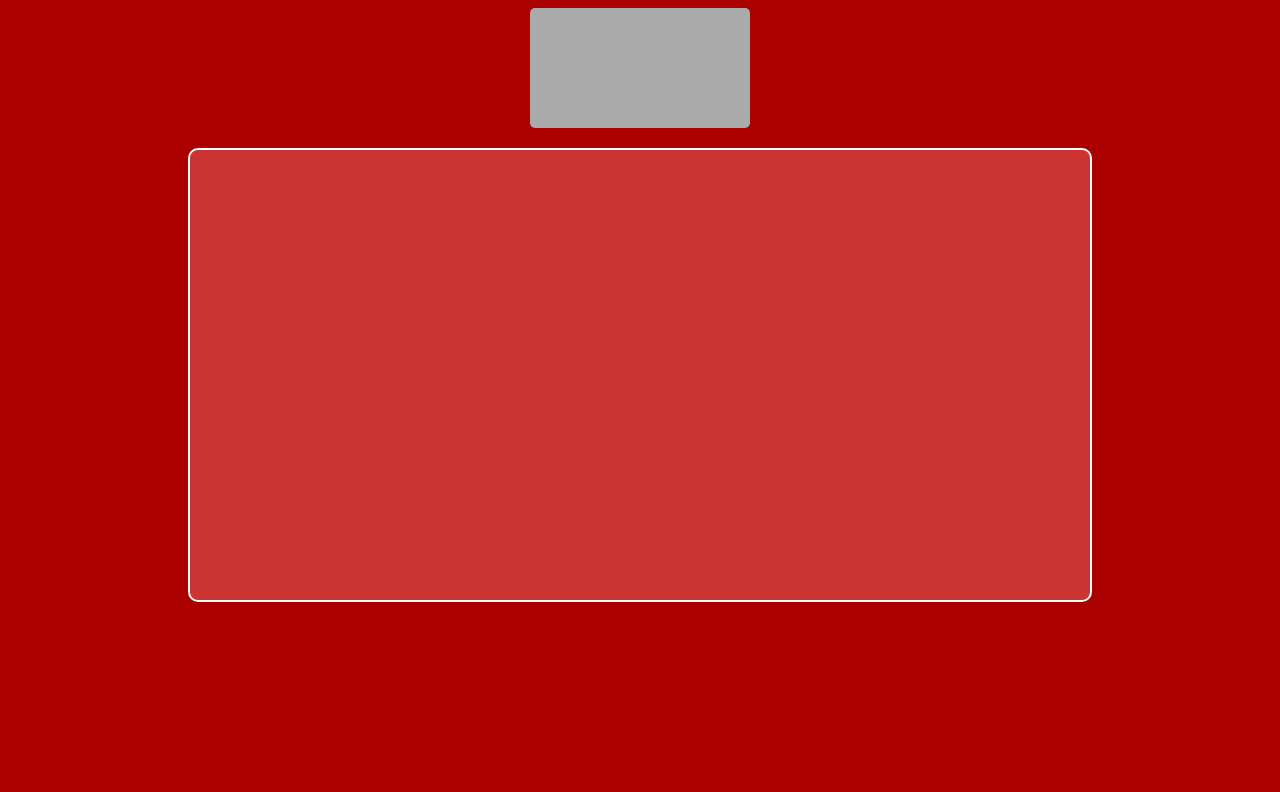
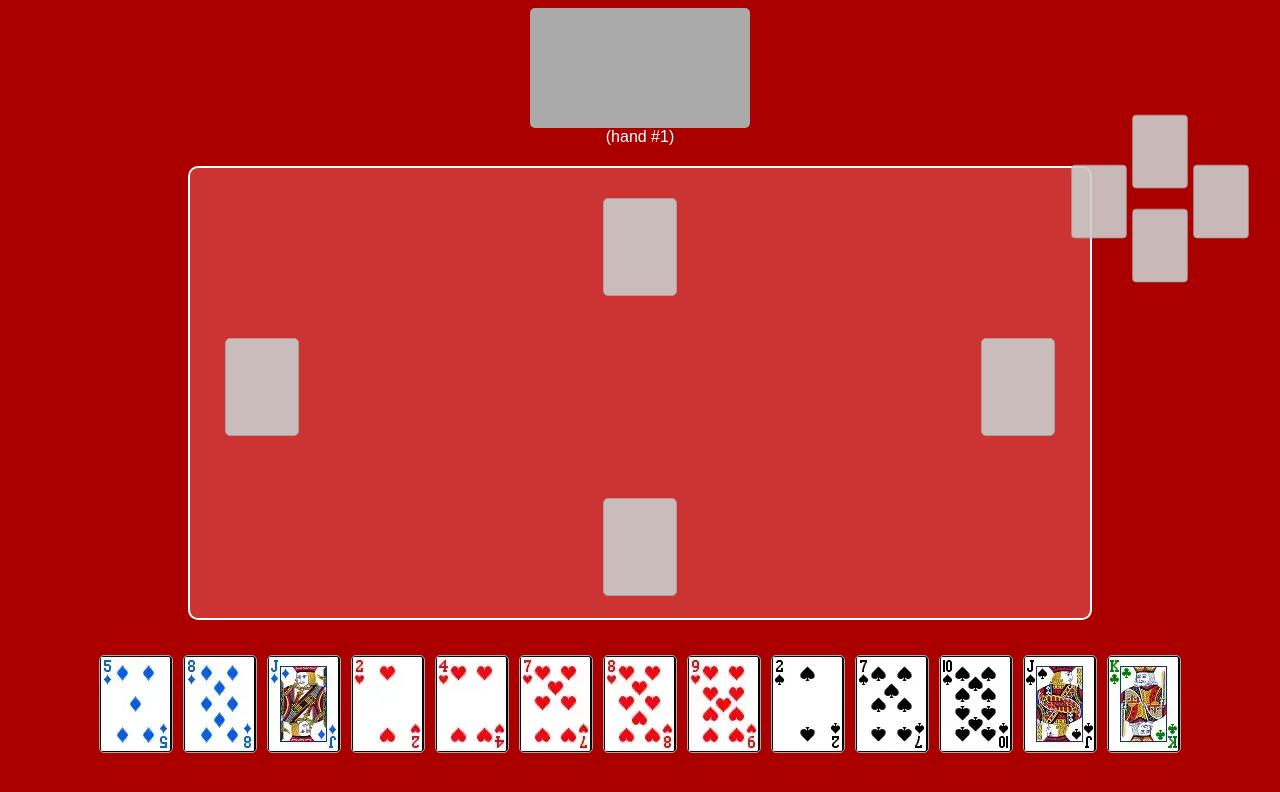
Before and after one commit to ADBond/pippins, a website built with Vite: page index.html in a window 1280 px wide. Built offline with nearby package versions, Linux system fonts and the light colour scheme.

Commit message:
more scalade c/v - render opening state

```diff
--- a/index.html
+++ b/index.html
@@ -15,6 +15,7 @@
 
     <div class="trumps" id="trump-holder"></div>
 
+    <div class="hand-number" id="hand-number"></div>
     <div class="scores" id="scores"></div>
 
     <div class="game-board">
--- a/src/game/game.ts
+++ b/src/game/game.ts
@@ -1,4 +1,4 @@
-import { GameConfig, GameState } from "./gamestate";
+import { GameConfig, GameState, GameStateForUI } from "./gamestate";
 import { AgentName } from "./agent/agent";
 
 const defaultConfig: GameConfig = {}
@@ -30,4 +30,9 @@ export class Game {
     //   this.currentLog = new GameLog(this.gameID, this.state.config, this.playerNames, this.simulation);
     // }
   }
+
+  getGameStateForUI(): GameStateForUI {
+    return this.state.getStateForUI();
+  }
+
 }
--- a/src/game/gamestate.ts
+++ b/src/game/gamestate.ts
@@ -1,11 +1,11 @@
 import { Card, Suit, getFullPack, shuffle } from "./card";
-import { Player, PlayerName } from "./player";
+import { Player, PlayerName, playerNameArr } from "./player";
 import { Agent, AgentName, agentLookup } from "./agent/agent";
 
 export type GameConfig = {
 }
 
-export type state = 'game_initialise' | 'discarding' | 'play_card' | 'trick_complete' | 'hand_complete' | 'game_complete';
+export type state = 'game_initialise' | 'discarding' | 'play_card' | 'trick_complete' | 'hand_complete' | 'new_hand' | 'game_complete';
 
 export class GameState {
     public dealerIndex: number;
@@ -43,8 +43,8 @@ export class GameState {
         // choose a random initial dealer
         this.dealerIndex = Math.floor(Math.random() * playerNames.length);
         // dummy values:
-        this.currentPlayerIndex = -1;
-        this.trickIndex = -1;
+        this.currentPlayerIndex = 0;
+        this.trickIndex = 0;
     }
 
     public async increment() {
@@ -301,4 +301,32 @@ export class GameState {
         this.trickIndex = 0;
     }
 
+    getStateForUI(): GameStateForUI {
+        return ({
+            hands: { comp1: [], player: this.currentState === "hand_complete" ? [] : this.humanHand.slice(), comp2: [], comp3: [] },
+            trumpCards: this.trumpCards,
+            played: Object.fromEntries(
+                playerNameArr.map((name): [PlayerName, Card | null] => [name, this.getPlayedCard(name, this.trickInProgress)])
+            ) as Record<PlayerName, Card | null>,
+            previous: Object.fromEntries(
+                playerNameArr.map((name): [PlayerName, Card | null] => [name, this.getPlayedCard(name, this.previousTrick)])
+            ) as Record<PlayerName, Card | null>,
+
+            gameState: this.currentState,
+            whoseTurn: this.currentPlayer.name,
+            handNumber: this.handNumber,
+        })
+    }
 }
+
+export interface GameStateForUI {
+    hands: Record<PlayerName, Card[]>;
+    played: Record<PlayerName, Card | null>;
+    previous: Record<PlayerName, Card | null>;
+
+    handNumber: number;
+    trumpCards: Card[];
+
+    gameState: state;
+    whoseTurn: PlayerName;
+}
--- /dev/null
+++ b/src/interface/api.ts
@@ -0,0 +1,38 @@
+import { Card } from "../game/card";
+import { GameStateForUI } from "../game/gamestate";
+import { renderWithDelays } from "./render";
+import { getGame } from "./game";
+
+export function playCard(state: GameStateForUI, card: Card): void {
+    const game = getGame();
+    game.state.playCard(card);
+}
+
+export async function onHumanPlay(state: GameStateForUI, card: Card) {
+    playCard(state, card);
+    const futureStates = await playUntilHuman();
+    await renderWithDelays(futureStates);
+}
+
+export async function playUntilHuman(): Promise<GameStateForUI[]> {
+    let game = getGame();
+    let current = game.getGameStateForUI();
+    const states: GameStateForUI[] = [current];
+
+    // getout for infinite loop
+    let counter = 0;
+
+    while (
+        (!['playCard', 'gameComplete'].includes(current.gameState)
+        || !(current.whoseTurn === "player"))
+        && counter < 50
+    ) {
+        game = getGame()
+        await game.incrementState();
+        current = game.getGameStateForUI();
+        states.push(current);
+        counter++;
+    }
+
+    return states;
+}
--- /dev/null
+++ b/src/interface/render.ts
@@ -0,0 +1,78 @@
+import { createCardElement } from './ui';
+import { GameStateForUI, state } from '../game/gamestate';
+import {PlayerName, playerNameArr } from '../game/player';
+import { onHumanPlay } from './api';
+
+
+export async function renderState(state: GameStateForUI) {
+
+  const handEl = document.getElementById('player-hand')!;
+  const playerHand = state.hands.player;
+  playerHand.sort(
+    (c1, c2) => (
+      // 100 big enough to ensure we always sort by suit first
+      100*(c1.suit.rankForTrumpPreference - c2.suit.rankForTrumpPreference) +
+      (c1.rank.trickTakingRank - c2.rank.trickTakingRank)
+    )
+  );
+  handEl.innerHTML = '';
+  playerHand.forEach(card => {
+    handEl.appendChild(
+      createCardElement(card.toStringShort(), state.whoseTurn === "player" ? (() => onHumanPlay(state, card)) : undefined)
+    )
+  });
+
+  playerNameArr.forEach(p => {
+    const playedEl = document.getElementById(`played-${p}`)!;
+    playedEl.innerHTML = '';
+    const card = state.played[p as PlayerName];
+    const el = createCardElement(card !== null ? card.toStringShort(): "");
+    el.classList.add('played-card');
+    playedEl.appendChild(el);
+  });
+
+  playerNameArr.forEach(p => {
+    const prevEl = document.getElementById(`prev-${p}`)!;
+    prevEl.innerHTML = '';
+    const card = state.previous[p as PlayerName];
+    const el = createCardElement(card !== null ? card.toStringShort(): "");
+    el.classList.add('played-card');
+    prevEl.appendChild(el);
+  });
+
+
+  // game status - config
+  // and current status
+  document.getElementById('hand-number')!.innerText = `(hand #${state.handNumber})`;
+
+  // const trumpEl = document.getElementById('trumps')!;
+  // trumpEl.innerHTML = '';
+  // trumpEl.appendChild(createSuitElement(state.trumps ? state.trumps.toStringShort() : ""));
+
+  // TODO: populate the scores in the UI
+
+  // document.getElementById('debug')!.innerText = `${state.gameState}`;
+
+}
+
+const delayMap: Record<state, number> = {
+  game_initialise: 10,
+  play_card: 700,
+  discarding: 700,
+  trick_complete: 1700,
+  hand_complete: 3000,
+  new_hand: 10,
+  game_complete: 10,
+}
+
+export async function renderWithDelays(states: GameStateForUI[]) {
+  for (const state of states) {
+    await renderState(state);
+    await wait(delayMap[state.gameState]);
+  }
+}
+
+
+function wait(ms: number): Promise<void> {
+  return new Promise(resolve => setTimeout(resolve, ms));
+}
--- /dev/null
+++ b/src/interface/ui.ts
@@ -0,0 +1,53 @@
+type Suit = 'S' | 'H' | 'C' | 'D';
+type Rank = '2' | '3' | '4' | '5' | '6' | '7' | '8' | '9' | 'T' | 'J' | 'Q' | 'K' | 'A';
+
+
+const cardMap: Record<Rank, number> = {
+  '2': 0, '3': 1, '4': 2, '5': 3, '6': 4, '7': 5,
+  '8': 6, '9': 7, 'T': 8, 'J': 9, 'Q': 10, 'K': 11, 'A': 12
+};
+
+const suitMap: Record<Suit, number> = {
+  'S': 0, 'H': 1, 'C': 2, 'D': 3
+};
+
+const cardWidth = 72;
+const cardHeight = 96;
+
+export function createCardElement(card: string, onClick?: () => void): HTMLElement {
+  const span = document.createElement('span');
+  span.className = 'card';
+  const match = card.match(/^([0-9TJQKA])([SHDC])$/);
+
+  if (match) {
+    const [, rank, suit] = match as [string, Rank, Suit];
+    const col = cardMap[rank];
+    const row = suitMap[suit];
+    span.style.backgroundPosition = `-${col * cardWidth}px -${row * cardHeight}px`;
+  } else if (card === "none") {
+    span.classList.add("card-back");
+  } else {
+    span.style.background = "#ccc";
+  }
+
+  if (onClick) span.onclick = () => onClick();
+  return span;
+}
+
+export function createSuitElement(suit: string): HTMLElement {
+  const span = document.createElement('span');
+  span.className = 'suit-icon';
+  const match = suit.match(/^([SHDC])$/);
+  const iconHeight = 32;
+
+  if (match) {
+    const [, s] = match as [string, Suit];
+    const row = suitMap[s];
+    span.style.backgroundPosition = `32px -${row * iconHeight}px`;
+  } else {
+    span.innerText = "";
+    span.style.background = '#ccc';
+  }
+
+  return span;
+}
--- a/src/main.ts
+++ b/src/main.ts
@@ -1,10 +1,11 @@
 import { newGame } from "./interface/game";
+import { playUntilHuman } from "./interface/api";
+import { renderWithDelays } from "./interface/render";
 
 async function loadGame() {
-    // TODO:
   newGame();
-//   const futureStates = await playUntilHuman();
-//   await renderWithDelays(futureStates);
+  const futureStates = await playUntilHuman();
+  await renderWithDelays(futureStates);
 }
 
 
```
